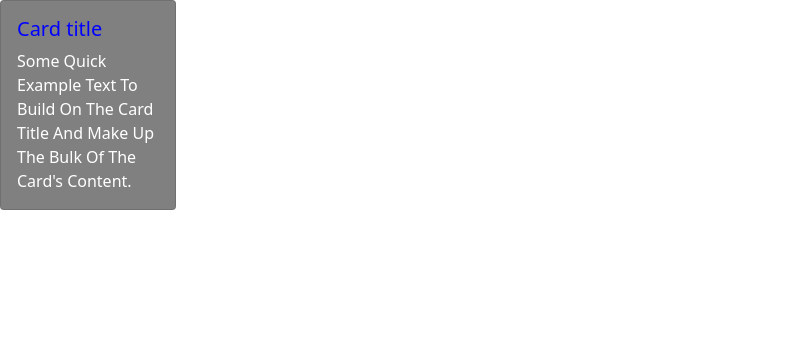
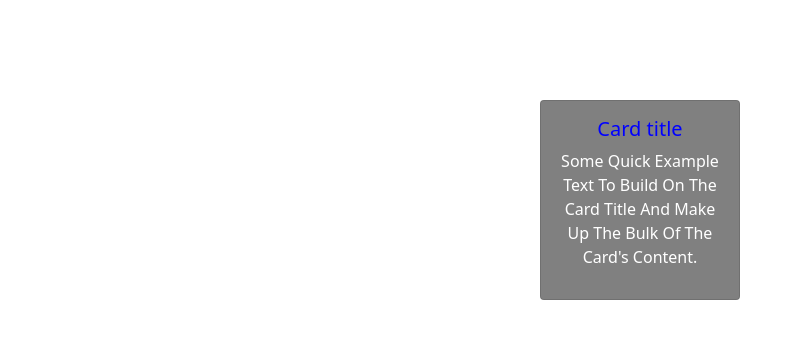
Before and after one commit to SochircaRoman/weather-api-js, a plain HTML site: page src/index.html in a window 1280 px wide. Shown: the whole page, without its empty margins (0-803 px from the left). Drawn offline with nearby package versions, Linux system fonts and the light colour scheme; no server answers.

Commit message:
Fix CSS styles

```diff
--- a/src/index.html
+++ b/src/index.html
@@ -14,12 +14,13 @@
 </head>
 
 <body>
-	<div class="card" style="width: 11rem;">
-		<span class="imagine"></span>
-		<div class="card-body">
-			<h5 class="card-title">Card title</h5>
-			<p class="card-text">Some quick example text to build on the card title and make up the bulk of the card's
-				content.</p>
+	<div class="container">
+		<div class="card">
+			<div class="card-body">
+				<span class="imagine"></span>
+				<h5 class="card-title">Card title</h5>
+				<p class="card-text">Some quick example text to build on the card title and make up the bulk of the card's content.</p>
+			</div>
 		</div>
 	</div>
 
--- a/src/script.js
+++ b/src/script.js
@@ -1,4 +1,4 @@
-fetch('http://api.openweathermap.org/data/2.5/weather?q=London,uk&appid=6587ef0788721dcbcc61ec44fa9751df')
+fetch('https://api.openweathermap.org/data/2.5/weather?q=London,uk&appid=6587ef0788721dcbcc61ec44fa9751df')
     .then(function (resp) { return resp.json() })
     .then(function (data) {
         console.log(data);
--- a/src/style.css
+++ b/src/style.css
@@ -1,3 +1,19 @@
+.container {
+    display: flex;
+    justify-content: center;
+    margin-top: 100px;
+}
+
+.card{
+    width: 200px;
+    height: 200px;
+    background: grey;
+}
+
+.card-body {
+    text-align: center;
+}
+
 p.card-text {
     text-transform: capitalize;
     color: white;
@@ -6,7 +22,3 @@ p.card-text {
 .card-title{
     color: blue;
 }
-
-.card{
-    background: grey;
-}
```
